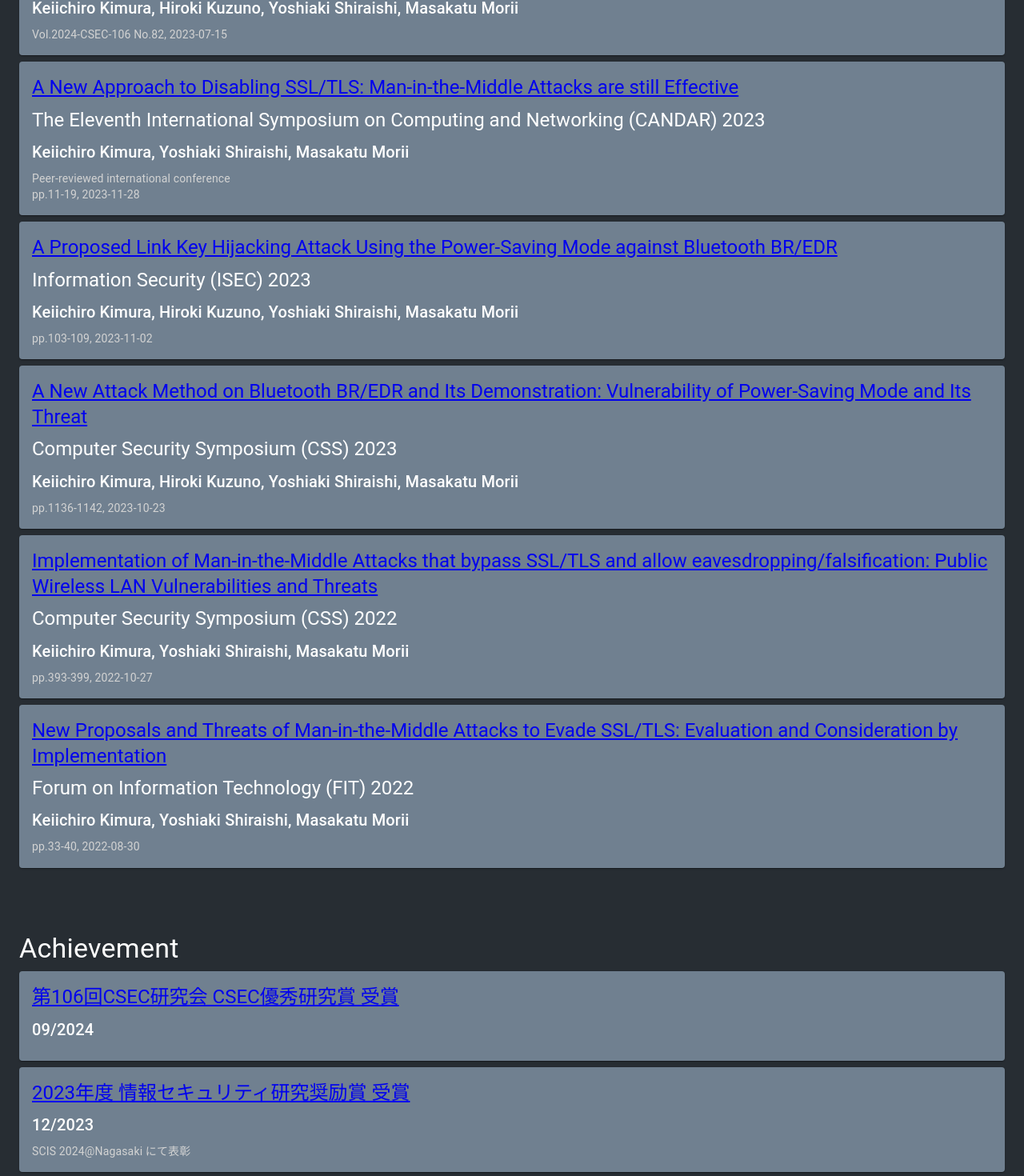
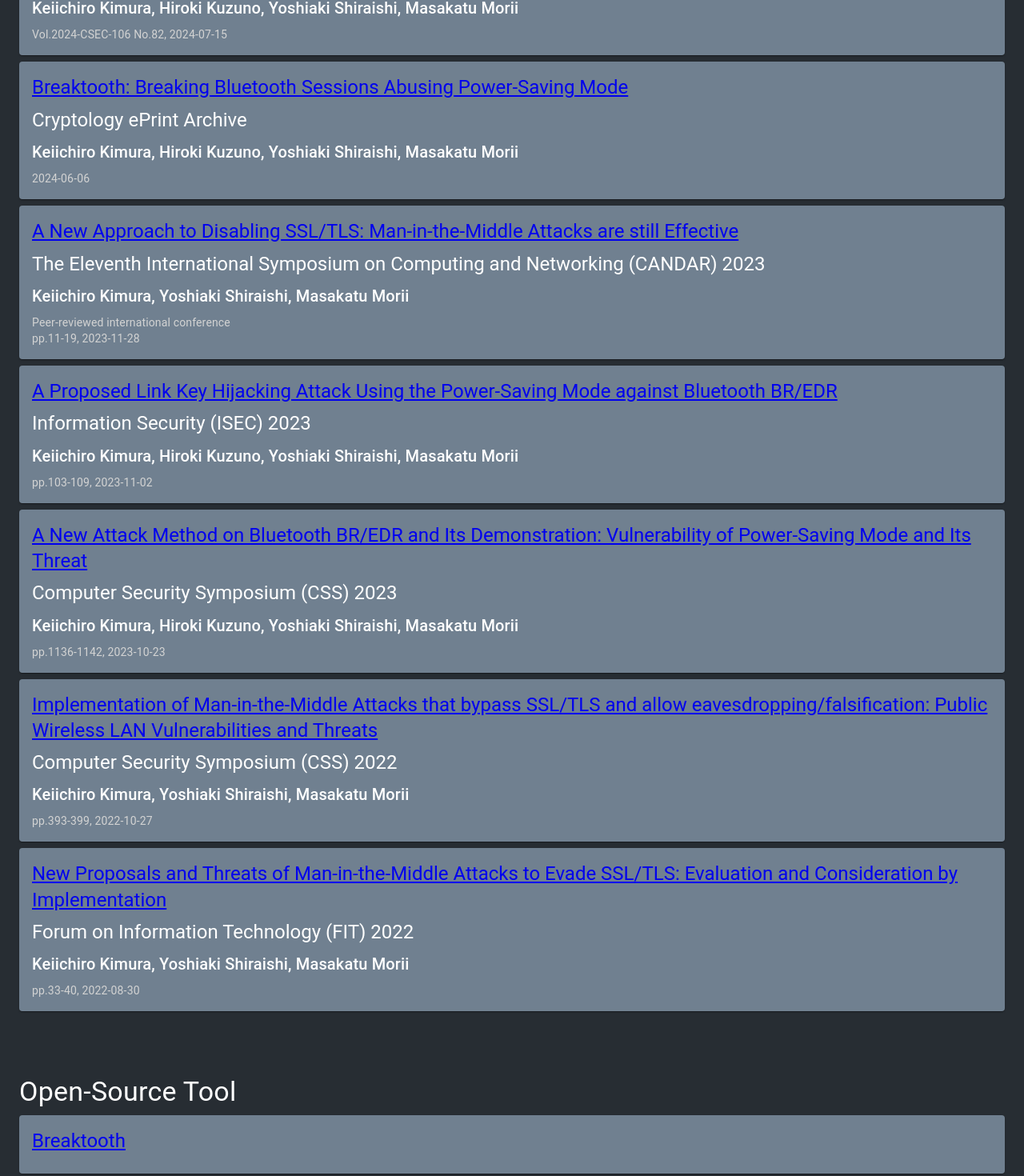
Before and after one commit to trapedev/trapedev.github.io, a React (Create React App) app in the folder app/: page / in a window 1280 px wide. Shown: the part 4298-5768 px from the top of the page at 80% size. Built offline with nearby package versions, Linux system fonts and the light colour scheme.

Commit message:
commit all changes

```diff
--- a/app/src/App.tsx
+++ b/app/src/App.tsx
@@ -35,6 +35,7 @@ import {
   CSEC2024,
   CSS2022,
   CSS2023,
+  EPRINT2024,
   FIT2022,
   IPSJJIPVol322024,
   ISEC2023,
@@ -439,11 +440,18 @@ export default function App(props: Props) {
           <Typography variant="h4">Publication</Typography>
           <IPSJJIPVol322024 />
           <CSEC2024 />
+          <EPRINT2024 />
           <CANDAR2023 />
           <ISEC2023 />
           <CSS2023 />
           <CSS2022 />
           <FIT2022 />
+        </Box>
+        <Box id="open-source-tool" sx={{ mb: 10 }}>
+          <Typography variant="h4">Open-Source Tool</Typography>
+          <SingleCardItem>
+            <Title title={"Breaktooth"} hyperLink="https://breaktooth.dev/" />
+          </SingleCardItem>
         </Box>
         <Box id="achievement" sx={{ mb: 10 }}>
           <Typography variant="h4">Achievement</Typography>
--- a/app/src/pages/academicPaper.tsx
+++ b/app/src/pages/academicPaper.tsx
@@ -104,6 +104,26 @@ export const CANDAR2023 = () => {
   );
 };
 
+export const EPRINT2024 = () => {
+  return (
+    <SingleCardItem>
+      <Title
+        title={
+          "Breaktooth: Breaking Bluetooth Sessions Abusing Power-Saving Mode"
+        }
+        hyperLink="https://eprint.iacr.org/2024/900"
+      />
+      <Title title={"Cryptology ePrint Archive"} />
+      <SubTitle
+        title={
+          "Keiichiro Kimura, Hiroki Kuzuno, Yoshiaki Shiraishi, Masakatu Morii"
+        }
+      />
+      <SecondaryText text="2024-06-06" />
+    </SingleCardItem>
+  );
+};
+
 export const CSEC2024 = () => {
   return (
     <SingleCardItem>
@@ -117,7 +137,7 @@ export const CSEC2024 = () => {
           "Keiichiro Kimura, Hiroki Kuzuno, Yoshiaki Shiraishi, Masakatu Morii"
         }
       />
-      <SecondaryText text="Vol.2024-CSEC-106 No.82, 2023-07-15" />
+      <SecondaryText text="Vol.2024-CSEC-106 No.82, 2024-07-15" />
     </SingleCardItem>
   );
 };
```
Also changed, not shown: 7 other files (tests, documents, lock files or other folders).
